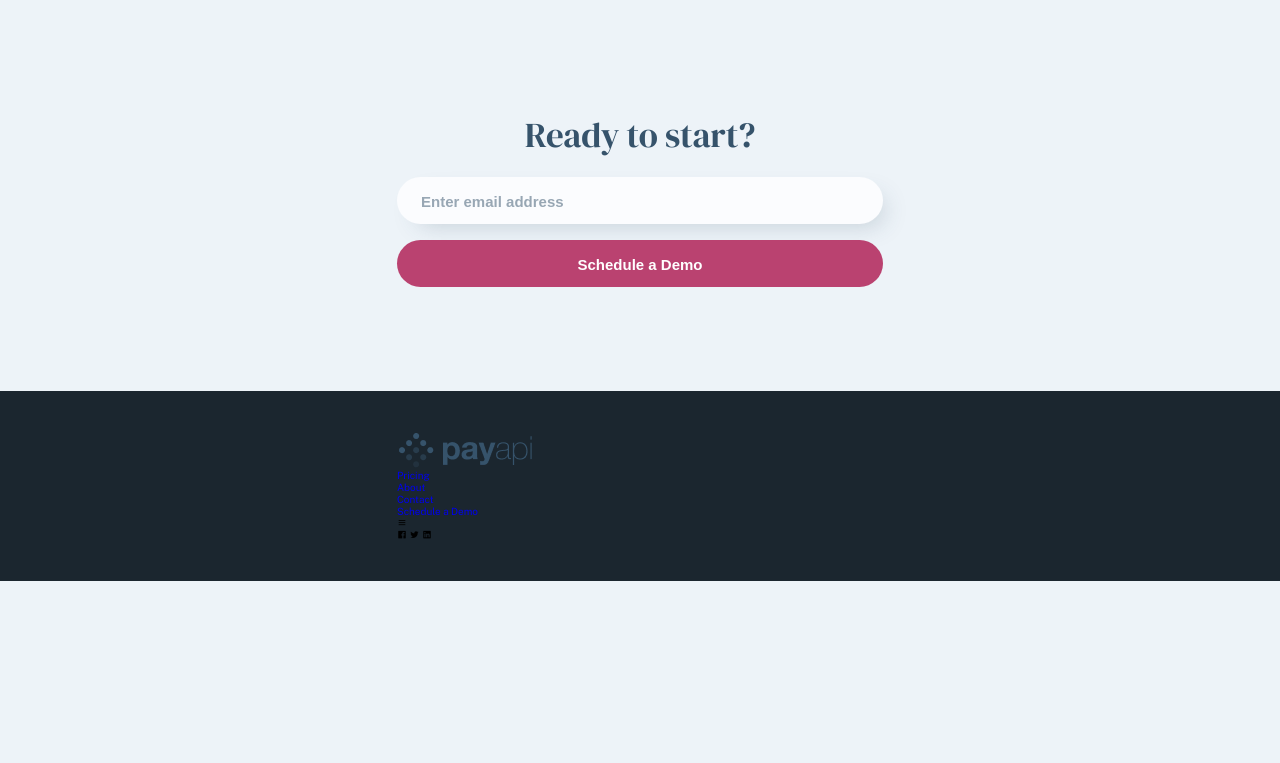
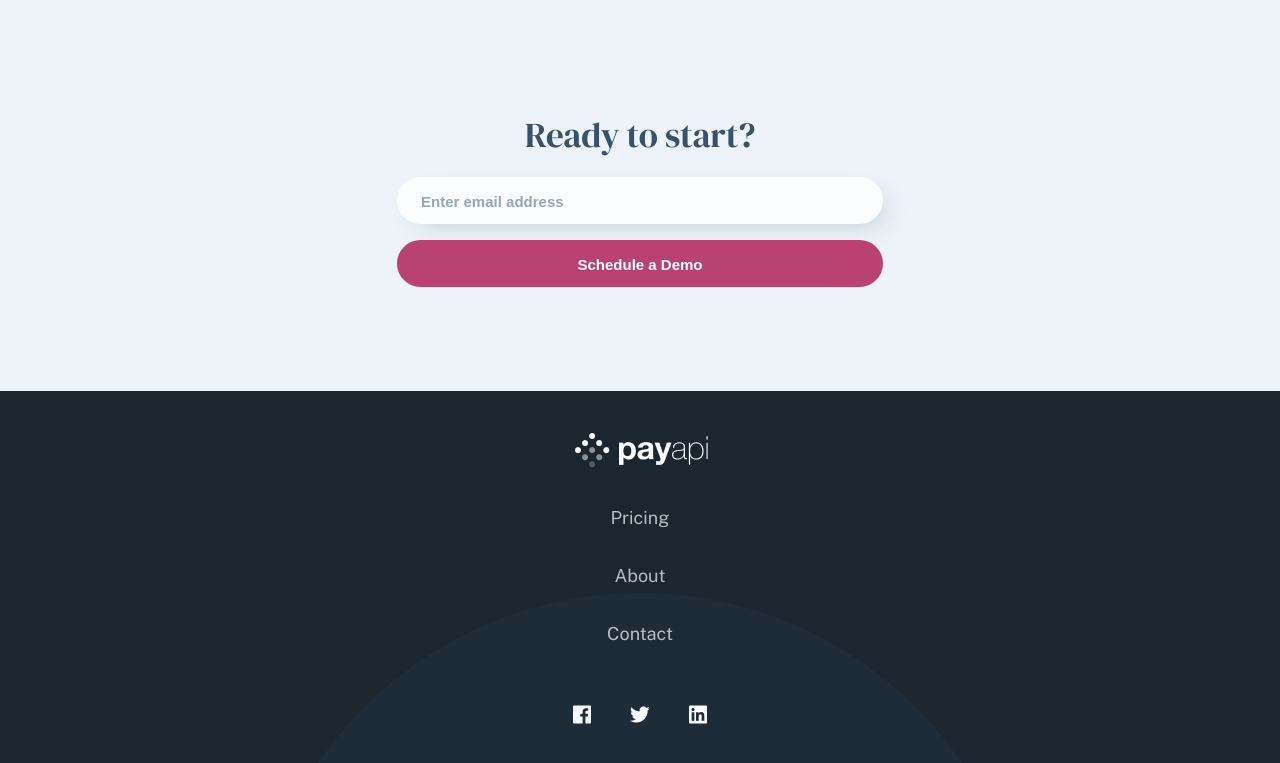
Before and after one commit to Amminn/payapi, a plain HTML site: page index.html in a window 1280 px wide. Shown: the part 3752-4515 px from the top of the page. Before the commit the page ends 4333 px from the top, so only its background shows below. Drawn offline with nearby package versions, Linux system fonts and the light colour scheme.

Commit message:
Added SCSS for footer

```diff
--- a/index.html
+++ b/index.html
@@ -195,7 +195,7 @@
             <nav class="nav">
                 <a href="#home">
                   <img
-                    src="./images/Logo/blueLogo.png"
+                    src="./images/Logo/darkLogo.png"
                     alt="PayApi Logo"
                     class="logo"
                   />
@@ -210,19 +210,22 @@
                   <li class="nav--item">
                     <a href="#contact" class="nav--link">Contact</a>
                   </li>
-                  <a href="#" class="nav--button">Schedule a Demo</a>
                 </ul>
-                <div class="toggle">
-                  <i class="bx bx-menu"></i>
-                  <i class="bx bx-x hidden"></i>
-                </div>
               </nav>
             <div class="social-icons">
-                <i class='bx bxl-facebook-square'></i>
-                <i class='bx bxl-twitter'></i>
-                <i class='bx bxl-linkedin-square' ></i>
+                <a href="http://facebook.com" target="_blank">
+                    <i class='bx bxl-facebook-square'></i>
+                </a>
+                <a href="https://twitter.com/?lang=en" target="_blank">
+                    <i class='bx bxl-twitter'></i>
+                </a>
+                <a href="https://www.linkedin.com" target="_blank">
+                    <i class='bx bxl-linkedin-square' ></i>
+                </a>
             </div>
         </div>
     </footer>
+
+    <script src="./javaScript.js"></script>
   </body>
 </html>
--- a/style/style.scss
+++ b/style/style.scss
@@ -428,4 +428,51 @@ header .phone-image {
     margin-top: 4rem;
     background-color: $secondary-Mirage-Blue;
     position: relative;
+    z-index: 0;
+
+    &::before {
+        content: '';
+        position: absolute;
+        background: url('../images/background-elements/full.png') no-repeat;
+        background-position: 50% -50%;
+        height: 100%;
+        width: 100%;
+        bottom: 0;
+        left: 0;
+        z-index: -1;
+    }
+
+    .logo {
+        margin-inline: auto;
+        margin-bottom: 2rem;
+    }
+
+    nav {
+        margin-bottom: 4rem;
+    }
+
+    li {
+        text-align: center;
+
+        a {
+            display: inline-block;
+            color: $primary-Water-White;
+            opacity: 0.7;
+            font-size: 1.8rem;
+            line-height: 18px;
+            padding: 2rem 0;
+        }
+    }
+
+    .social-icons {
+        margin-inline: auto;
+        display: flex;
+        width: 140px;
+        justify-content: space-between;
+
+        i {
+            font-size: 2.4rem;
+            color: $primary-Water-White;
+        }
+    }
 }
```
Also changed, not shown: style/style.css, 1 other file.
